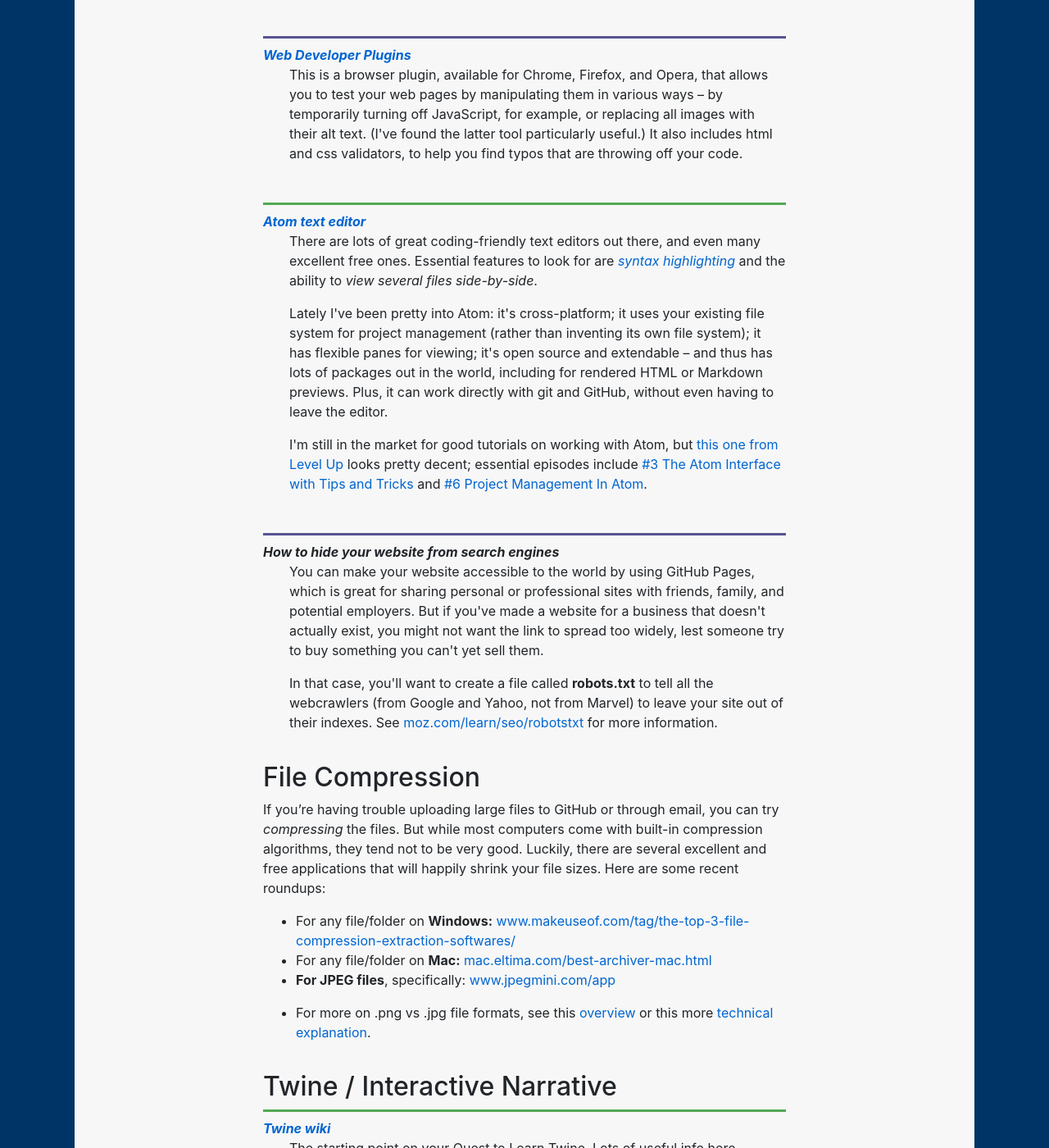
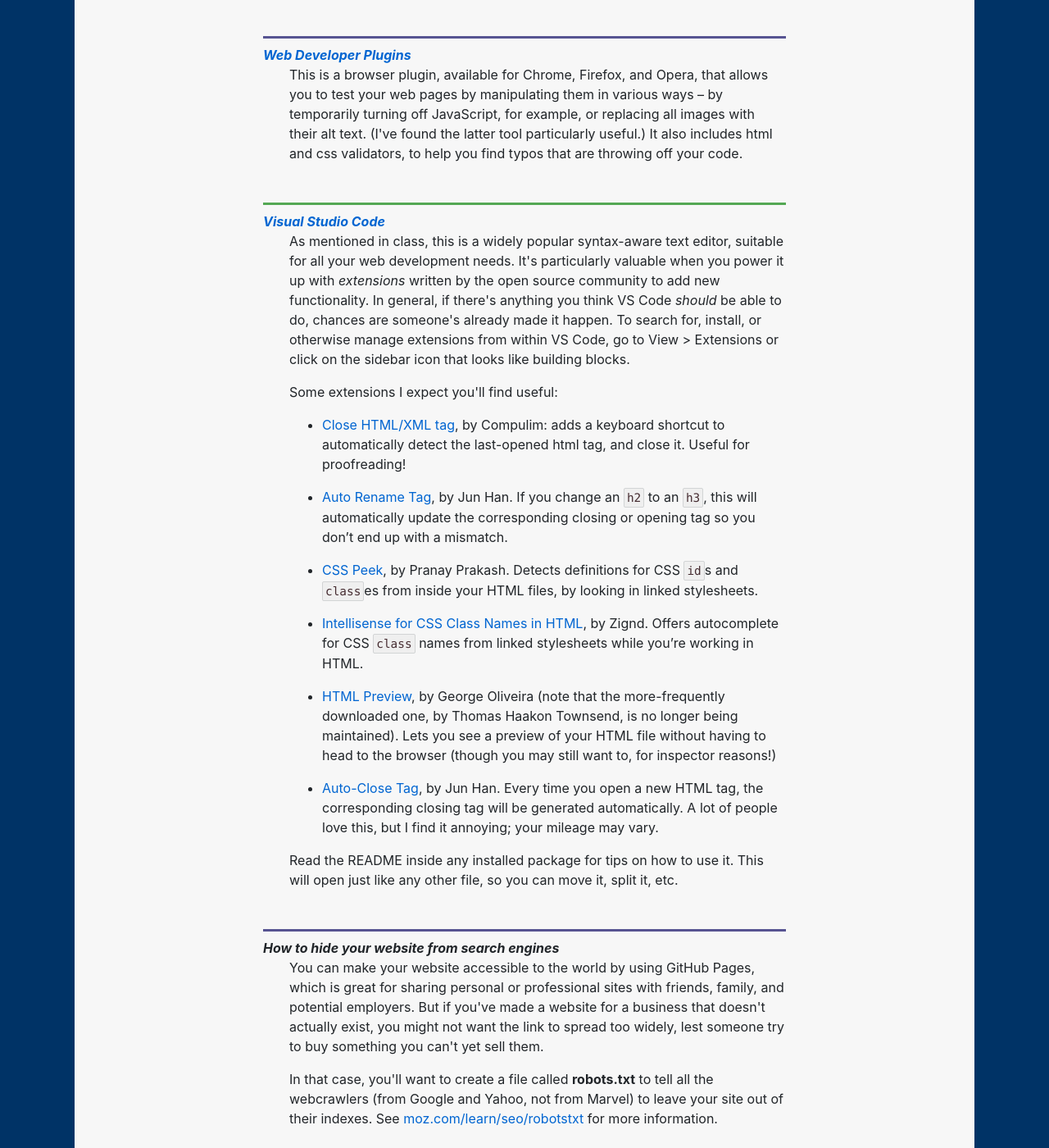
Before and after one commit to benmiller314/cdm2023spring, a Jekyll site: the page built from resources.md, in a window 1280 px wide and 1400 px high, scrolled down 17762 px. Shown: the whole window at 82% size. Built offline with Jekyll 4.4.1, drawn with Linux system fonts in a browser that asks for light colours; some of the changed text lies outside the part shown.

Commit message:
ready for lesson 16
Intro to Markup and Design

```diff
--- a/Gemfile
+++ b/Gemfile
@@ -9,3 +9,5 @@
 gem 'bootstrap', '>= 4.3.1'
 
 # gem "rails"
+
+gem "webrick", "~> 1.8"
--- a/assets/css/screen.css
+++ b/assets/css/screen.css
@@ -163,10 +163,12 @@
   margin-left: 1em;
 }
 
-/* Images. Add padding, don't overflow column, maintain aspect ratio. */
+/* Images. Add padding, don't overflow column, don't overflow screen, maintain aspect ratio. */
 article figure img {
     max-width: 100%;
+    max-height: 90vh;
     height: auto;
+    margin: 0 auto;
 }
 
 article figure {
@@ -285,3 +287,16 @@
 .hidden {
 	display: none;
 }
+
+/* TO DO: Add powerpoint-like "appear" animation where desired,
+          using @keyframes and :active
+
+
+*/
+
+
+
+/* Don't use animations for people who prefer reduced motion */
+@media screen and (prefers-reduced-motion: reduce) {
+    .animate { animation: none !important; }
+  }
--- a/resources.md
+++ b/resources.md
@@ -292,7 +292,7 @@
 
 <dt><a href="https://gridbyexample.com/learn/">Grid By Example</a></dt>
 <dd>
-<p>Want more grab-and-go skeletons of grid layouts? This resource, from Rachel Andrew, includes some nice, short videos and quite a lot of CodePens you can mess around with and then copy into Atom, so you don't have to start from an empty editor.
+<p>Want more grab-and-go skeletons of grid layouts? This resource, from Rachel Andrew, includes some nice, short videos and quite a lot of CodePens you can mess around with and then copy into Visual Studio Code, so you don't have to start from an empty editor.
 </p>
 </dd>
 
@@ -345,12 +345,40 @@
 <dd>This is a browser plugin, available for Chrome, Firefox, and Opera, that allows you to test your web pages by manipulating them in various ways – by temporarily turning off JavaScript, for example, or replacing all images with their alt text. (I've found the latter tool particularly useful.) It also includes html and css validators, to help you find typos that are throwing off your code.</dd>
 
 
-<dt><a href="https://atom.io">Atom text editor</a></dt>
+<dt><a href="">Visual Studio Code</a></dt>
+<dd><p>As mentioned in class, this is a widely popular syntax-aware text editor, suitable for all your web development needs. It's particularly valuable when you power it up with <em>extensions</em> written by the open source community to add new functionality. In general, if there's anything you think VS Code <em>should</em> be able to do, chances are someone's already made it happen. To search for, install, or otherwise manage extensions from within VS Code, go to View > Extensions or click on the sidebar icon that looks like building blocks.</p>
+
+<p>Some extensions I expect you'll find useful:</p>
+
+  <ul>
+        <li>
+          <p><a href="https://marketplace.visualstudio.com/items?itemName=Compulim.compulim-vscode-closetag">Close HTML/XML tag</a>, by Compulim: adds a keyboard shortcut to automatically detect the last-opened html tag, and close it. Useful for proofreading!</p>
+        </li>
+        <li>
+          <p><a href="https://marketplace.visualstudio.com/items?itemName=formulahendry.auto-rename-tag">Auto Rename Tag</a>, by Jun Han. If you change an <code class="language-plaintext highlighter-rouge">h2</code> to an <code class="language-plaintext highlighter-rouge">h3</code>, this will automatically update the corresponding closing or opening tag so you don’t end up with a mismatch.</p>
+        </li>
+        <li>
+          <p><a href="https://marketplace.visualstudio.com/items?itemName=pranaygp.vscode-css-peek">CSS Peek</a>, by Pranay Prakash. Detects definitions for CSS <code class="language-plaintext highlighter-rouge">id</code>s and <code class="language-plaintext highlighter-rouge">class</code>es from inside your HTML files, by looking in linked stylesheets.</p>
+        </li>
+        <li>
+          <p><a href="https://marketplace.visualstudio.com/items?itemName=Zignd.html-css-class-completion">Intellisense for CSS Class Names in HTML</a>, by Zignd. Offers autocomplete for CSS <code class="language-plaintext highlighter-rouge">class</code> names from linked stylesheets while you’re working in HTML.</p>
+        </li>
+        <li>
+          <p><a href="https://marketplace.visualstudio.com/items?itemName=george-alisson.html-preview-vscode">HTML Preview</a>, by George Oliveira (note that the more-frequently downloaded one, by Thomas Haakon Townsend, is no longer being maintained). Lets you see a preview of your HTML file without having to head to the browser (though you may still want to, for inspector reasons!)</p>
+        </li>
+        <li><a href="https://marketplace.visualstudio.com/items?itemName=formulahendry.auto-close-tag">Auto-Close Tag</a>, by Jun Han. Every time you open a new HTML tag, the corresponding closing tag will be generated automatically. A lot of people love this, but I find it annoying; your mileage may vary.</li>
+      </ul>
+
+  <p>Read the README inside any installed package for tips on how to use it. This will open just like any other file, so you can move it, split it, etc.</p>
+  </dd>
+
+
+
+<!-- <dt><a href="https://atom.io">Atom text editor</a></dt>
 <dd><p>There are lots of great coding-friendly text editors out there, and even many excellent free ones. Essential features to look for are <em><a href="https://en.wikipedia.org/wiki/Syntax_highlighting#:~:text=Syntax%20highlighting%20is%20a%20feature,to%20the%20category%20of%20terms">syntax highlighting</a></em> and the ability to <em>view several files side-by-side</em>.</p>
 <p>Lately I've been pretty into Atom: it's cross-platform; it uses your existing file system for project management (rather than inventing its own file system); it has flexible panes for viewing; it's open source and extendable – and thus has lots of packages out in the world, including for rendered HTML or Markdown previews. Plus, it can work directly with git and GitHub, without even having to leave the editor. </p>
 <p>I'm still in the market for good tutorials on working with Atom, but <a href="https://www.youtube.com/playlist?list=PLLnpHn493BHHf0w8uGu9NM8LPf498ZvL_">this one from Level Up</a> looks pretty decent; essential episodes include <a href="https://www.youtube.com/watch?v=ZnzLPIhMJnw&list=PLLnpHn493BHHf0w8uGu9NM8LPf498ZvL_&index=4">#3 The Atom Interface with Tips and Tricks</a> and <a href="https://www.youtube.com/watch?v=IgSW1umKrVs&list=PLLnpHn493BHHf0w8uGu9NM8LPf498ZvL_&index=7">#6 Project Management In Atom</a>.</p>
-
-</dd>
+</dd> -->
 
 <dt>How to hide your website from search engines</dt>
 <dd><p>You can make your website accessible to the world by using GitHub Pages, which is great for sharing personal or professional sites with friends, family, and potential employers. But if you've made a website for a business that doesn't actually exist, you might not want the link to spread too widely, lest someone try to buy something you can't yet sell them.</p>
```
Also changed, not shown: plans/lesson-16.md (added, +310 -0 lines), schedule.md (+1 -1 lines), assets/img/github-desktop--open-in-vscode.png (added), assets/img/vscode--open-folder.png (added).
